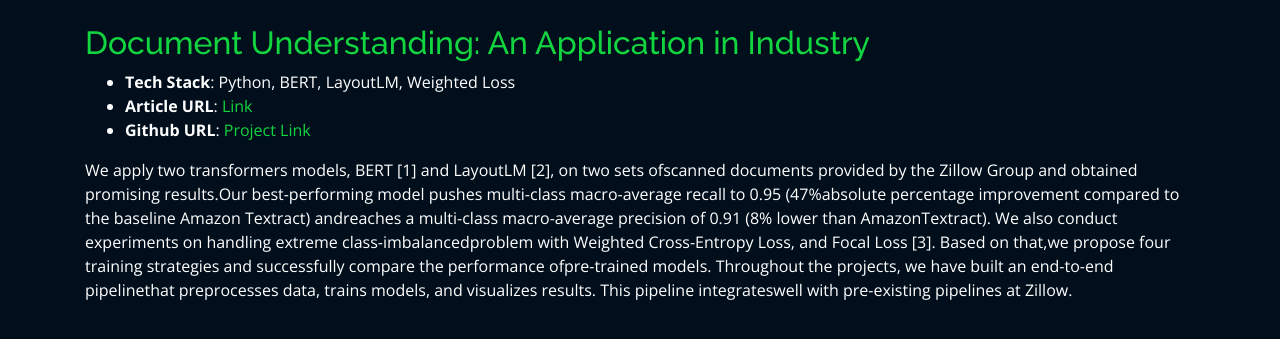
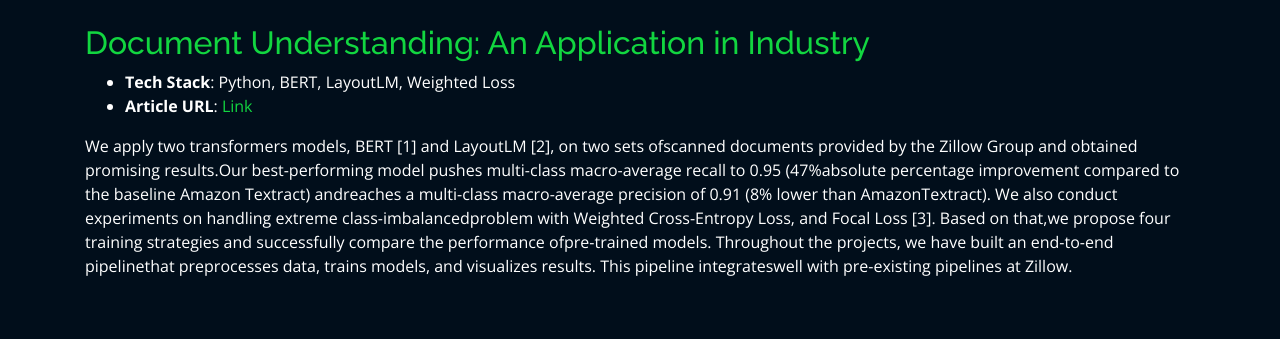
Before and after one commit to GaryLKL/garylkl.github.io, a Jekyll site: the page projects/document-understanding.html, which Jekyll copies as it is, in a window 1280 px wide. Shown: the top 339 px of the page. Built offline with Jekyll 4.4.1, drawn with Linux system fonts in a browser that asks for light colours; nearby versions of some CDN libraries; library files that are not in the unit come from our copies.

Commit message:
update projects and resume

```diff
--- a/projects/document-understanding.html
+++ b/projects/document-understanding.html
@@ -47,8 +47,7 @@
 
             <ul>
               <li><strong>Tech Stack</strong>: Python, BERT, LayoutLM, Weighted Loss</li>
-                <li><strong>Article URL</strong>: <a href="https://github.com/GaryLKL/kickstarter-campaign-prediction/blob/master/kickstarter-classification.pdf" target="_blank">Link</a></li>
-              <li><strong>Github URL</strong>: <a href="https://github.com/GaryLKL/kickstarter-campaign-prediction" target="_blank">Project Link</a></li>
+                <li><strong>Article URL</strong>: <a href="https://github.com/GaryLKL/garylkl.github.io/blob/9c63ec4dd5f193fc20c82a598fcd3e3d589f2666/pdf_files/capstone_transformers_scanned_documents.pdf" target="_blank">Link</a></li>
             </ul>
 
             <p>
--- a/projects/importance-weighting.html
+++ b/projects/importance-weighting.html
@@ -43,7 +43,7 @@
 
           <div class="col-lg-12 portfolio-info">
             <br>
-            <h2 style="color:#12d640">Importance Weighting</h2>
+            <h2 style="color:#12d640">Importance Weighting in Neural Networks</h2>
 
             <ul>
               <li><strong>Tech Stack</strong>: Python, Covariate Shift, Label Shift, CNN, ResNet</li>
```
Also changed, not shown: other parts of projects/importance-weighting.html (+1 -1 lines), 1 other file.
